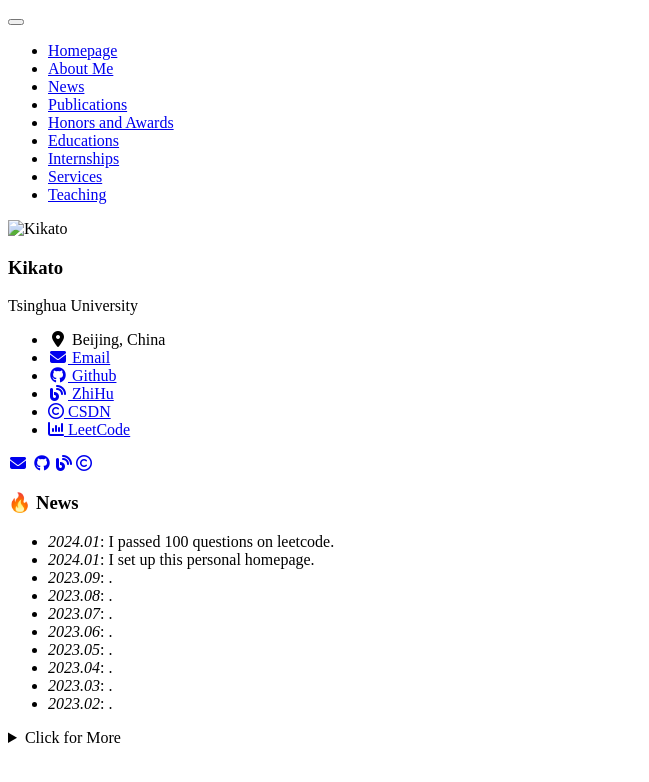
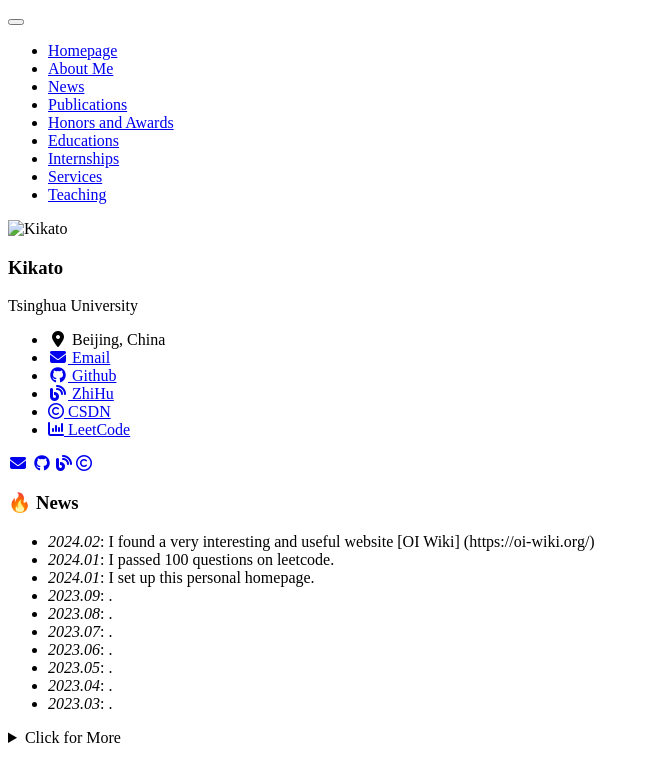
Before and after one commit to kikato2022/kikato2022.github.io, a Jekyll site: the page built from _pages/includes/news.md, in a window 1280 px wide. Shown: the top 782 px of the page, without its empty margins (0-649 px from the left). Built offline with Jekyll 4.4.1, drawn with Linux system fonts in a browser that asks for light colours; nearby versions of some CDN libraries; our own code applies the rules of GitHub Pages for plain Markdown files.

Commit message:
add a new

```diff
--- a/_pages/includes/news.md
+++ b/_pages/includes/news.md
@@ -1,4 +1,5 @@
 # 🔥 News
+- *2024.02*: I found a very interesting and useful website [OI Wiki] (https://oi-wiki.org/)
 - *2024.01*: I passed 100 questions on leetcode.
 - *2024.01*: I set up this personal homepage.
 - *2023.09*: .
@@ -8,7 +9,6 @@
 - *2023.05*: .
 - *2023.04*: .
 - *2023.03*: .
-- *2023.02*: .
 <details>
 <summary markdown="span">Click for More</summary>
 <ul>
```
